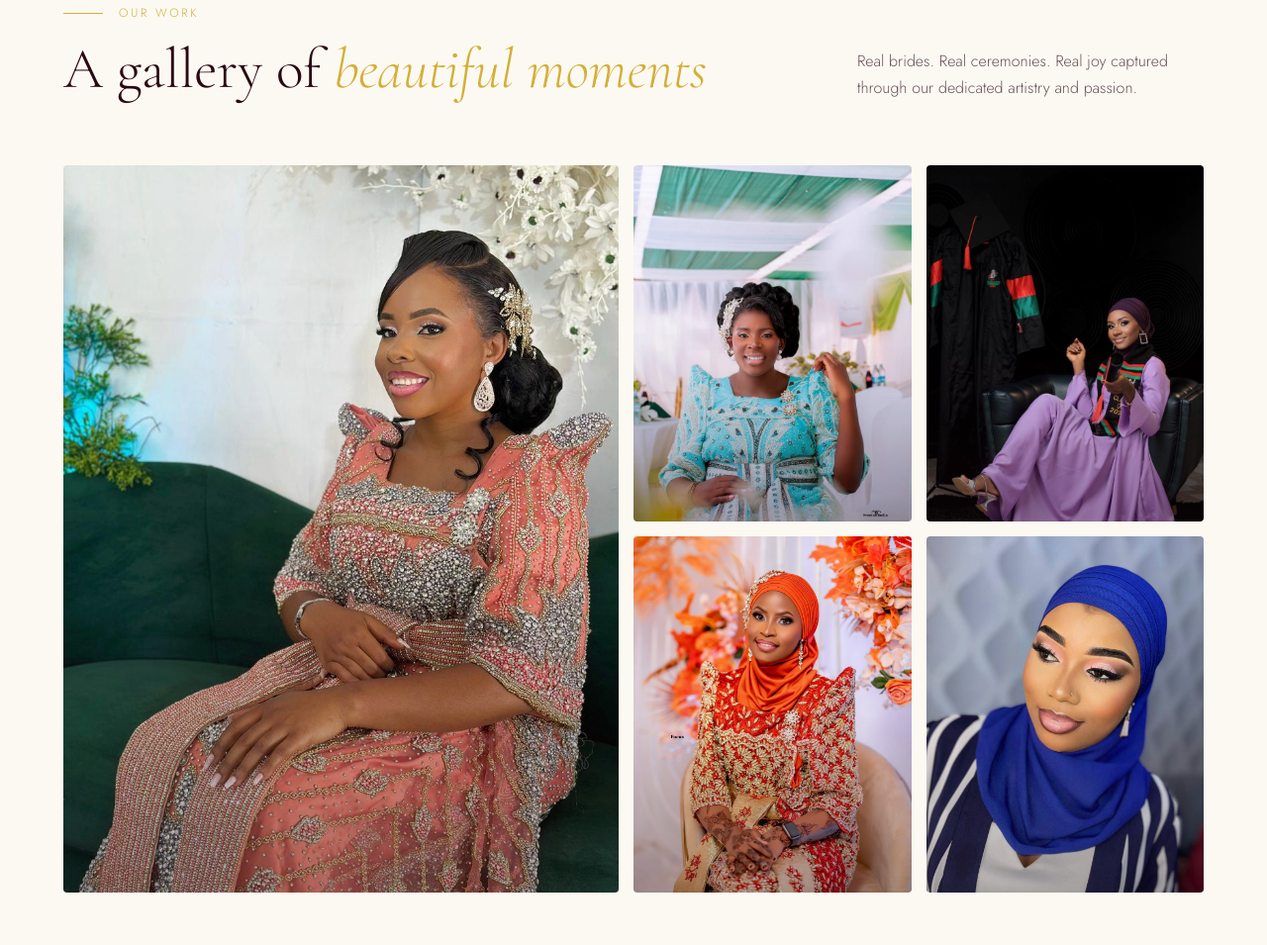
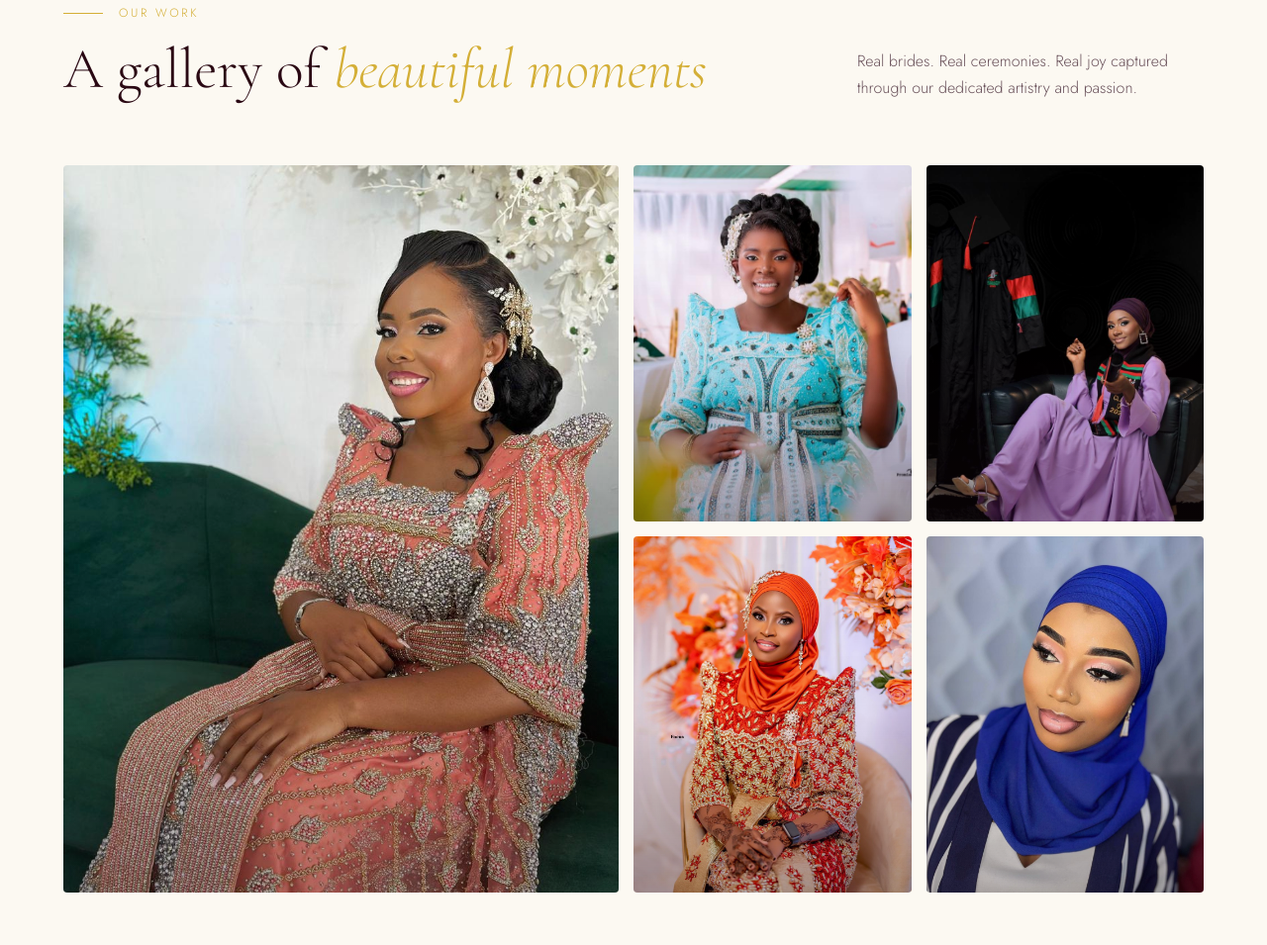
Before and after one commit to Nashir-ngb/Abral-Makeup, a website: page index.html in a window 1280 px wide. Shown: the part 2148-3103 px from the top of the page at 99% size. Drawn offline with nearby package versions, Linux system fonts and the light colour scheme.

Commit message:
Update kwanjula picture

```diff
--- a/index.html
+++ b/index.html
@@ -2269,7 +2269,7 @@
       </div>
       <div class="gallery-item reveal-up delay-200">
         <div class="gallery-placeholder g2"
-          style="background-image: url('images/kwanjula.jpeg'); background-size: cover; background-position: top;">
+          style="background-image: url('images/kwanjula.JPG'); background-size: cover; background-position: top;">
           <div class="inner-text"></div>
         </div>
         <div class="gallery-overlay">
```
Also changed, not shown: images/kwanjula.JPG (added), images/kwanjula.jpeg (deleted).
